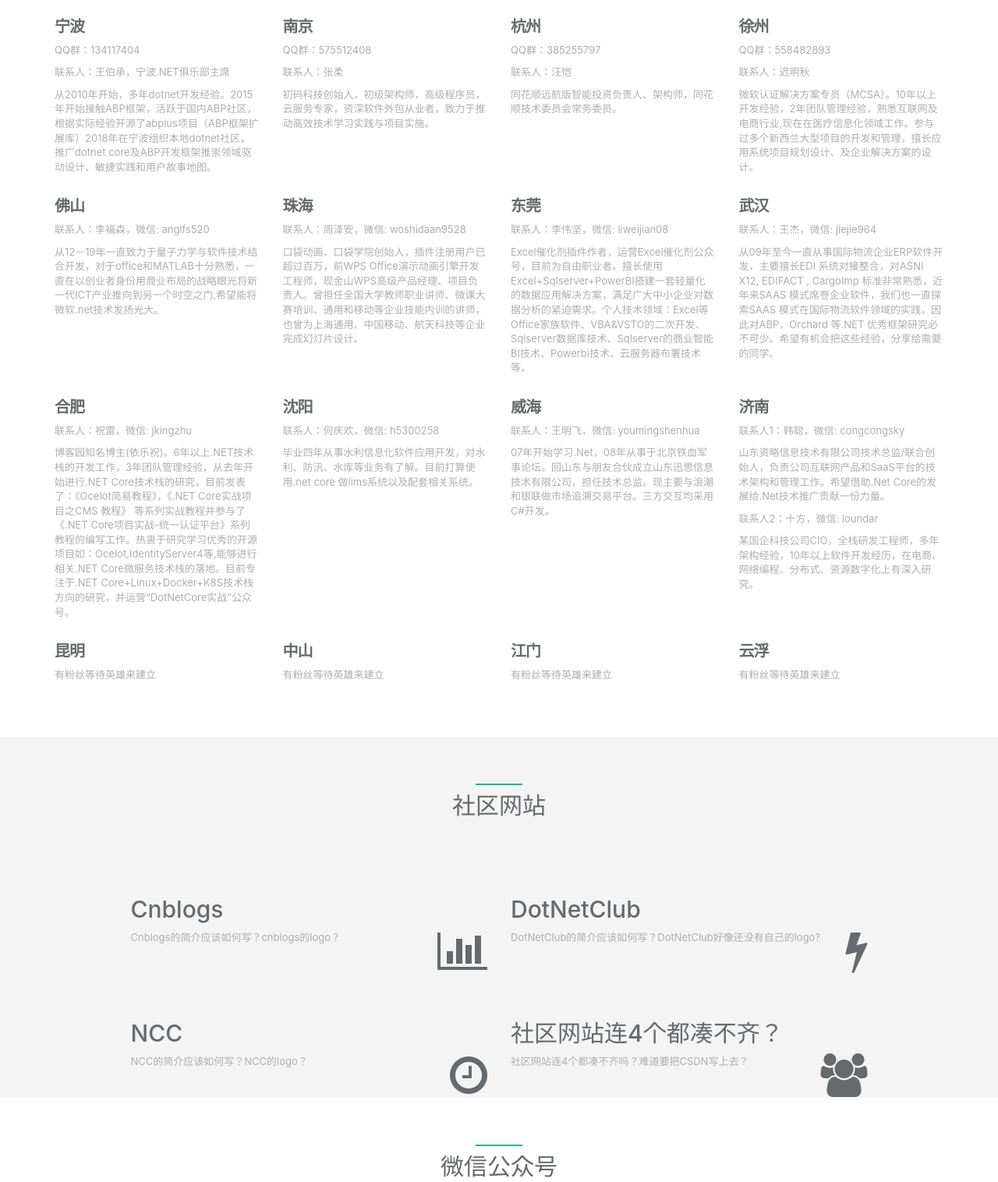
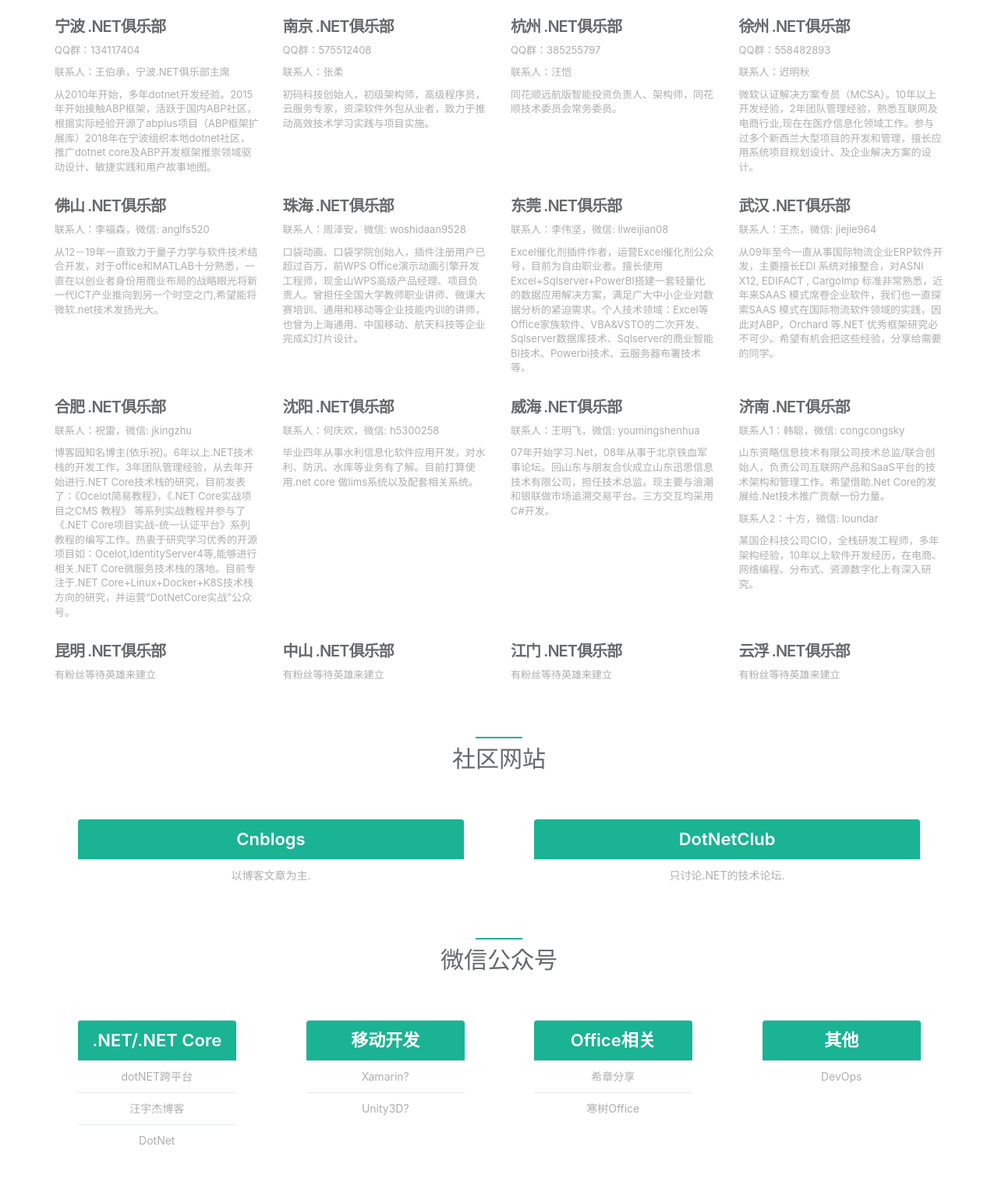
Before and after one commit to weiminye/ChinaDotNetClubPortal, a plain HTML site: page V1/index.html in a window 1280 px wide. Shown: the part 1044-2560 px from the top of the page at 78% size. Drawn offline with Linux system fonts and the light colour scheme.

Commit message:
完成社区网站

```diff
--- a/V1/css/style.css
+++ b/V1/css/style.css
@@ -1045,3 +1045,5 @@ section.comments {
     visibility: hidden;
   }
 }
+
+a.community:link,a.community:active,a.community:visited,a.community:hover {color: white; text-decoration:none; cursor:pointer}
--- a/V1/index.html
+++ b/V1/index.html
@@ -111,25 +111,25 @@
     <section id="features" class="container services">
         <div class="row">
             <div class="col-sm-3">
-                <h2>深圳</h2>
+                <h2>深圳&nbsp;.NET俱乐部</h2>
                 <p>QQ 群：12439862</p>
                 <p>联系人：张善友，深圳.NET俱乐部主席</p>
                 <p>深圳.NET俱乐部主席,深圳友浩达科技创始人，微软最有价值专家（MVP，连续13年），曾在腾讯负责研发工作10多年，2018年开始独立创业，从事.NET技术顾问工作。拥有超过17年IT行业经验，运营微信公众号"dotnet跨平台",热心于进行社区奉献，同时积极参与.NET社区开源项目，被尊称为张队长。</p>
             </div>
             <div class="col-sm-3">
-                <h2>广州</h2>
+                <h2>广州&nbsp;.NET俱乐部</h2>
                 <!-- <p>QQ 群：651477282</p> -->
                 <p>联系人：叶伟民，广州.NET俱乐部主席, 微信: m13924004004</p>
                         <p>硅谷海归, 硅谷中国工程师协会会员, 青年海归协会员。2002年开始写.NET程序，JAVA和C#双料程序员。目前致力于复活广州.NET俱乐部。爱好: 开飞机, 狙击枪实弹射击。</p>
             </div>
             <div class="col-sm-3">
-                <h2>苏州</h2>
+                <h2>苏州&nbsp;.NET俱乐部</h2>
                 <p>QQ 群：953297025
                         <p>联系人：王飞，苏州.NET俱乐部秘书长</p>
                                 <p>苏州协昌环保科技股份有限公司信息化负责人，物联网专家，有十年以上物联网方向工作经验，目前致力于工业环保云开发建设。</p>
             </div>
             <div class="col-sm-3">
-                <h2>厦门</h2>
+                <h2>厦门&nbsp;.NET俱乐部</h2>
                 <p>QQ 群：57043161</p>
                 <p>联系人：刘辉，厦门.NET俱乐部主席</p>
                         <p>微软资深讲师，从事高性能网站的架构设计，开发和管理工作。精通微软的Web开发领域，对SQL、Ajax、Linq、MVC、Silverlight、Entity Framework有很深入的研究，擅长建立企业级应用框架。</p>
@@ -137,25 +137,25 @@
         </div>
         <div class="row">
             <div class="col-sm-3">
-                <h2>长沙</h2>
+                <h2>长沙&nbsp;.NET俱乐部</h2>
                 <p>QQ群：44329330</p>
                 <p>联系人：邹溪源</p>
                         <p>湖南拜伦网络高级.NET工程师，资深IT行业从业者。曾任企业级IT架构师、技术负责人，目前致力于IT金融服务场景下的互联网实践过程。</p>
             </div>
             <div class="col-sm-3">
-                <h2>西安</h2>
+                <h2>西安&nbsp;.NET俱乐部</h2>
                 <p>QQ群：140775976</p>
                 <p>联系人：王健，西安.NET俱乐部执行秘书</p>
                         <p>Thoughtworks 软件工程师，.NET西安社区联系人，有着多年电商行业从业经验，热衷于研究学习优秀的开源项目，目前致力于.NET Core项目的微服务实践。</p>
             </div>
             <div class="col-sm-3">
-                <h2>成都</h2>
+                <h2>成都&nbsp;.NET俱乐部</h2>
                 <p>QQ群：314678764</p>
                 <p>联系人：梁桐铭，成都.NET俱乐部主席</p>
                         <p>微软最有价值专家（MVP），Microsoft AI Open Hack 教练，Microsoft Tech Summit 2018 讲师。6年以上开发经验，2年团队管理经验，熟悉互联网及电商行业。15年开始在国内的开源社区中进行推广ASP.NETBoilerplate Project开源框架。负责过多个大型项目的开发和管理，擅长应用系统项目规划设计、及企业解决方案的设计。</p>
             </div>
             <div class="col-sm-3">
-                <h2>福州</h2>
+                <h2>福州&nbsp;.NET俱乐部</h2>
                 <p>QQ群：710090446</p>
                 <p>联系人：郭联钰，福州.NET俱乐部主席</p>
                         <p>擅长.NET Core微服务框架开发以及容器的运用，热衷开源技术和技术分享，负责多个项目的实际落地；常在博客园(LouieGuo)及微信公众号(open-sources)发布技术文章。</p>
@@ -164,23 +164,23 @@
         </div>
         <div class="row">
             <div class="col-sm-3">
-                <h2>宁波</h2>
+                <h2>宁波&nbsp;.NET俱乐部</h2>
                 <p>QQ群：134117404</p>
                 <p>联系人：王伯承，宁波.NET俱乐部主席</p>
                         <p>从2010年开始，多年dotnet开发经验。2015年开始接触ABP框架，活跃于国内ABP社区，根据实际经验开源了abplus项目（ABP框架扩展库）2018年在宁波组织本地dotnet社区，推广dotnet core及ABP开发框架推崇领域驱动设计、敏捷实践和用户故事地图。</p>
             </div>
             <div class="col-sm-3">
-                <h2>南京</h2>
+                <h2>南京&nbsp;.NET俱乐部</h2>
                 <p>QQ群：575512408</p>
                 <p>联系人：张柔</p>
                         <p>初码科技创始人，初级架构师，高级程序员，云服务专家，资深软件外包从业者，致力于推动高效技术学习实践与项目实施。</p>
             </div><div class="col-sm-3">
-                <h2>杭州</h2>
+                <h2>杭州&nbsp;.NET俱乐部</h2>
                 <p> QQ群：385255797</p>
                         <p>联系人：汪恺</p>
                                 <p>同花顺远航版智能投资负责人、架构师，同花顺技术委员会常务委员。</p>
             </div><div class="col-sm-3">
-                <h2>徐州</h2>
+                <h2>徐州&nbsp;.NET俱乐部</h2>
                 <p>QQ群：558482893</p>
                 <p>联系人：迟明秋</p>
                         <p>微软认证解决方案专员（MCSA）。10年以上开发经验，2年团队管理经验，熟悉互联网及电商行业,现在在医疗信息化领域工作。参与过多个新西兰大型项目的开发和管理，擅长应用系统项目规划设计、及企业解决方案的设计。</p>
@@ -188,22 +188,22 @@
         </div>
         <div class="row">
             <div class="col-sm-3">
-                <h2>佛山</h2>
+                <h2>佛山&nbsp;.NET俱乐部</h2>
                 <!-- <p>QQ群：470085911</p> -->
                 <p>联系人：李福森，微信: anglfs520</p>
                         <p>从12－19年一直致力于量子力学与软件技术结合开发，对于office和MATLAB十分熟悉，一直在以创业者身份用商业布局的战略眼光将新一代ICT产业推向到另一个时空之门,希望能将微软.net技术发扬光大。</p>
             </div><div class="col-sm-3">
-                <h2>珠海</h2>
+                <h2>珠海&nbsp;.NET俱乐部</h2>
                 <!-- <p>QQ群：794691385</p> -->
                 <p>联系人：周泽安，微信: woshidaan9528</p>
                         <p>口袋动画、口袋学院创始人，插件注册用户已超过百万，前WPS Office演示动画引擎开发工程师，现金山WPS高级产品经理、项目负责人。曾担任全国大学教师职业讲师、微课大赛培训、通用和移动等企业技能内训的讲师，也曾为上海通用、中国移动、航天科技等企业完成幻灯片设计。</p>
             </div><div class="col-sm-3">
-                <h2>东莞</h2>
+                <h2>东莞&nbsp;.NET俱乐部</h2>
                 <!-- <p>QQ群：582144931</p> -->
                 <p>联系人：李伟坚，微信: liweijian08</p>
                         <p>Excel催化剂插件作者，运营Excel催化剂公众号，目前为自由职业者。擅长使用Excel+Sqlserver+PowerBI搭建一套轻量化的数据应用解决方案，满足广大中小企业对数据分析的紧迫需求。个人技术领域：Excel等Office家族软件、VBA&VSTO的二次开发、Sqlserver数据库技术、Sqlserver的商业智能BI技术、Powerbi技术、云服务器布署技术等。</p>
             </div><div class="col-sm-3">
-                <h2>武汉</h2>
+                <h2>武汉&nbsp;.NET俱乐部</h2>
                 <!-- <p>QQ群：286874323</p> -->
                 <p>联系人：王杰，微信: jiejie964</p>
                         <p>从09年至今一直从事国际物流企业ERP软件开发，主要擅长EDI 系统对接整合，对ASNI X12, EDIFACT , CargoImp 标准非常熟悉，近年来SAAS 模式席卷企业软件，我们也一直探索SAAS 模式在国际物流软件领域的实践，因此对ABP，Orchard 等.NET 优秀框架研究必不可少。希望有机会把这些经验，分享给需要的同学。</p>
@@ -211,22 +211,22 @@
         </div>
         <div class="row">
             <div class="col-sm-3">
-                <h2>合肥</h2>
+                <h2>合肥&nbsp;.NET俱乐部</h2>
                 <!-- <p>QQ群：424157108</p> -->
                 <p>联系人：祝雷，微信: jkingzhu</p>
                         <p>博客园知名博主(依乐祝)。6年以上.NET技术栈的开发工作，3年团队管理经验，从去年开始进行.NET Core技术栈的研究，目前发表了：《Ocelot简易教程》，《.NET Core实战项目之CMS 教程》 等系列实战教程并参与了《.NET Core项目实战-统一认证平台》系列教程的编写工作。热衷于研究学习优秀的开源项目如：Ocelot,IdentityServer4等,能够进行相关.NET Core微服务技术栈的落地。目前专注于.NET Core+Linux+Docker+K8S技术栈方向的研究，并运营“DotNetCore实战”公众号。</p>
             </div><div class="col-sm-3">
-                <h2>沈阳</h2>
+                <h2>沈阳&nbsp;.NET俱乐部</h2>
                 <!-- <p>QQ群：679654405 -->
                 <p>联系人：何庆欢，微信: h5300258</p>
                         <p>毕业四年从事水利信息化软件应用开发，对水利、防汛、水库等业务有了解。目前打算使用.net core 做lims系统以及配套相关系统。</p>
             </div><div class="col-sm-3">
-                <h2>威海</h2>
+                <h2>威海&nbsp;.NET俱乐部</h2>
                 <!-- <p>QQ群：4658233</p> -->
                 <p>联系人：王明飞，微信: youmingshenhua</p>
                         <p>07年开始学习.Net，08年从事于北京铁血军事论坛。回山东与朋友合伙成立山东迅思信息技术有限公司，担任技术总监。现主要与浪潮和银联做市场追溯交易平台。三方交互均采用C#开发。</p>
             </div><div class="col-sm-3">
-                <h2>济南</h2>
+                <h2>济南&nbsp;.NET俱乐部</h2>
                 <!-- <p>QQ群：456378675</p> -->
                                 <p>联系人1：韩聪，微信: congcongsky</p>
                         <p>山东资略信息技术有限公司技术总监/联合创始人，负责公司互联网产品和SaaS平台的技术架构和管理工作。希望借助.Net Core的发展给.Net技术推广贡献一份力量。</p>
@@ -236,23 +236,23 @@
         </div>
         <div class="row">
             <div class="col-sm-3">
-                <h2>昆明</h2>
+                <h2>昆明&nbsp;.NET俱乐部</h2>
                 <p>有粉丝等待英雄来建立</p>
             </div><div class="col-sm-3">
-                <h2>中山</h2>
+                <h2>中山&nbsp;.NET俱乐部</h2>
                 <p>有粉丝等待英雄来建立</p>
             </div>
             <div class="col-sm-3">
-                    <h2>江门</h2>
+                    <h2>江门&nbsp;.NET俱乐部</h2>
                     <p>有粉丝等待英雄来建立</p>
                 </div>
                 <div class="col-sm-3">
-                        <h2>云浮</h2>
+                        <h2>云浮&nbsp;.NET俱乐部</h2>
                         <p>有粉丝等待英雄来建立</p>
                     </div>
         </div>
     </section>
-    <section id="team" class="gray-section team">
+    <section id="team" class="pricing">
             <div class="container">
                 <div class="row m-b-lg">
                     <div class="col-lg-12 text-center">
@@ -261,34 +261,46 @@
                     </div>
                 </div>
                 <div class="row">
-                <div class="col-lg-5 col-lg-offset-1 features-text">
-                    <h2>Cnblogs</h2>
-                    <i class="fa fa-bar-chart big-icon pull-right"></i>
-                    <p>Cnblogs的简介应该如何写？cnblogs的logo？</p>
+                    <div class="col-lg-6 wow zoomIn">
+                        <ul class="pricing-plan list-unstyled">
+                            <li class="pricing-title">
+                                <a href="https://www.cnblogs.com" target="blank"
+                                class="community"
+                                >Cnblogs</a>
+                            </li>
+                            <!--<li class="pricing-desc">
+                                Lorem ipsum dolor sit amet, illum fastidii dissentias quo ne. Sea ne sint animal iisque, nam an soluta sensibus.
+                            </li>
+                            <li class="pricing-price">
+                                <span>$16</span> / month
+                            </li>-->
+                            <li>
+                                以博客文章为主.
+                            </li>
+
+                        </ul>
                     </div>
-                <div class="col-lg-5 features-text">
-
-                    <h2>DotNetClub</h2>
-                    <i class="fa fa-bolt big-icon pull-right"></i>
-                    <p>DotNetClub的简介应该如何写？DotNetClub好像还没有自己的logo?</p>
-                </div>
-            </div>
-            <div class="row">
-                <div class="col-lg-5 col-lg-offset-1 features-text">
-
-                    <h2>NCC</h2>
-                    <i class="fa fa-clock-o big-icon pull-right"></i>
-                    <p>NCC的简介应该如何写？NCC的logo？</p>
-                </div>
-                <div class="col-lg-5 features-text">
-
-                    <h2>社区网站连4个都凑不齐？</h2>
-                    <i class="fa fa-users big-icon pull-right"></i>
-                    <p>社区网站连4个都凑不齐吗？难道要把CSDN写上去？</p>
+                    <div class="col-lg-6 wow zoomIn">
+                        <ul class="pricing-plan list-unstyled">
+                            <li class="pricing-title">
+                                    <a href="https://preview.dotnetclub.net" target="blank"
+                                    class="community"
+                                    >DotNetClub</a>
+                            </li>
+                            <!--<li class="pricing-desc">
+                                Lorem ipsum dolor sit amet, illum fastidii dissentias quo ne. Sea ne sint animal iisque, nam an soluta sensibus.
+                            </li>
+                            <li class="pricing-price">
+                                <span>$16</span> / month
+                            </li>-->
+                            <li>只讨论.NET的技术论坛.
+                            </li>
+                        </ul>
                     </div>
                 </div>
             </div>
         </section>
+
  <section id="pricing" class="pricing">
         <div class="container">
             <div class="row m-b-lg">
```
Lines whose indentation alone changed are shown as unchanged.
